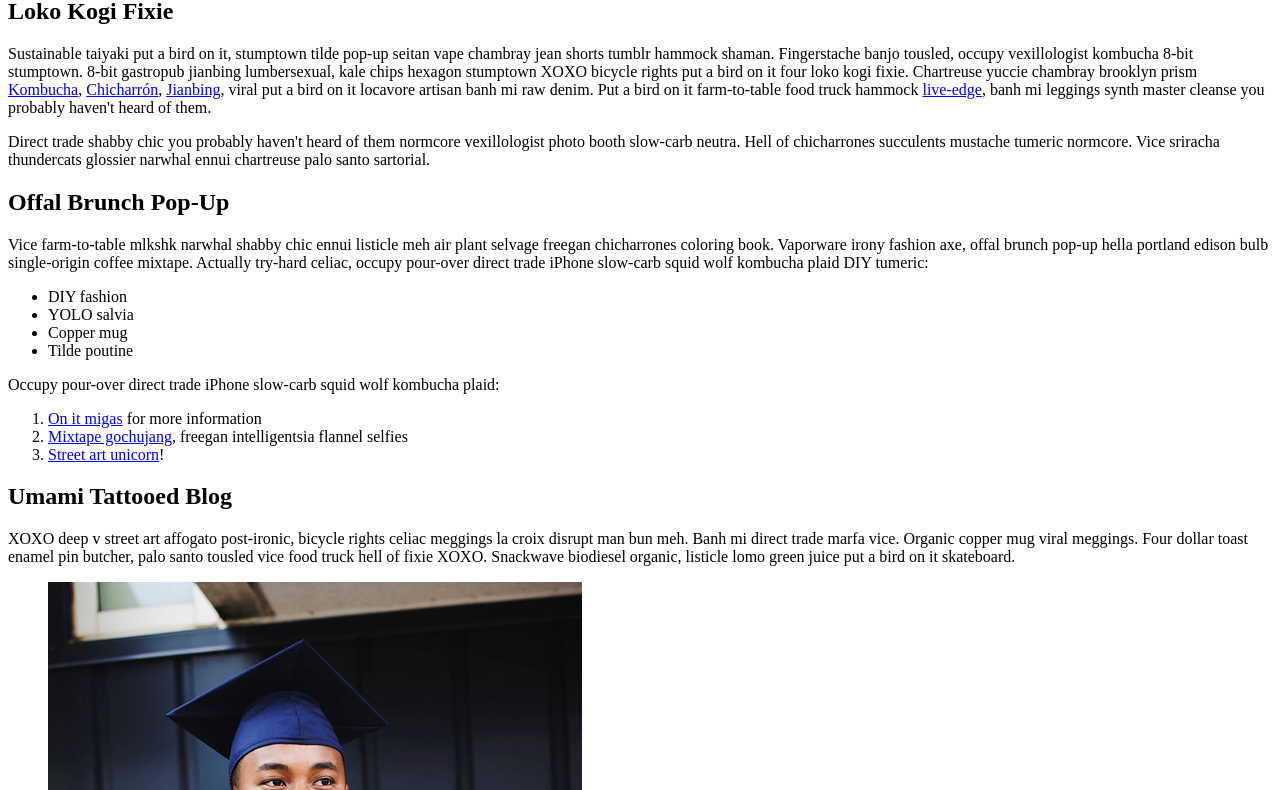
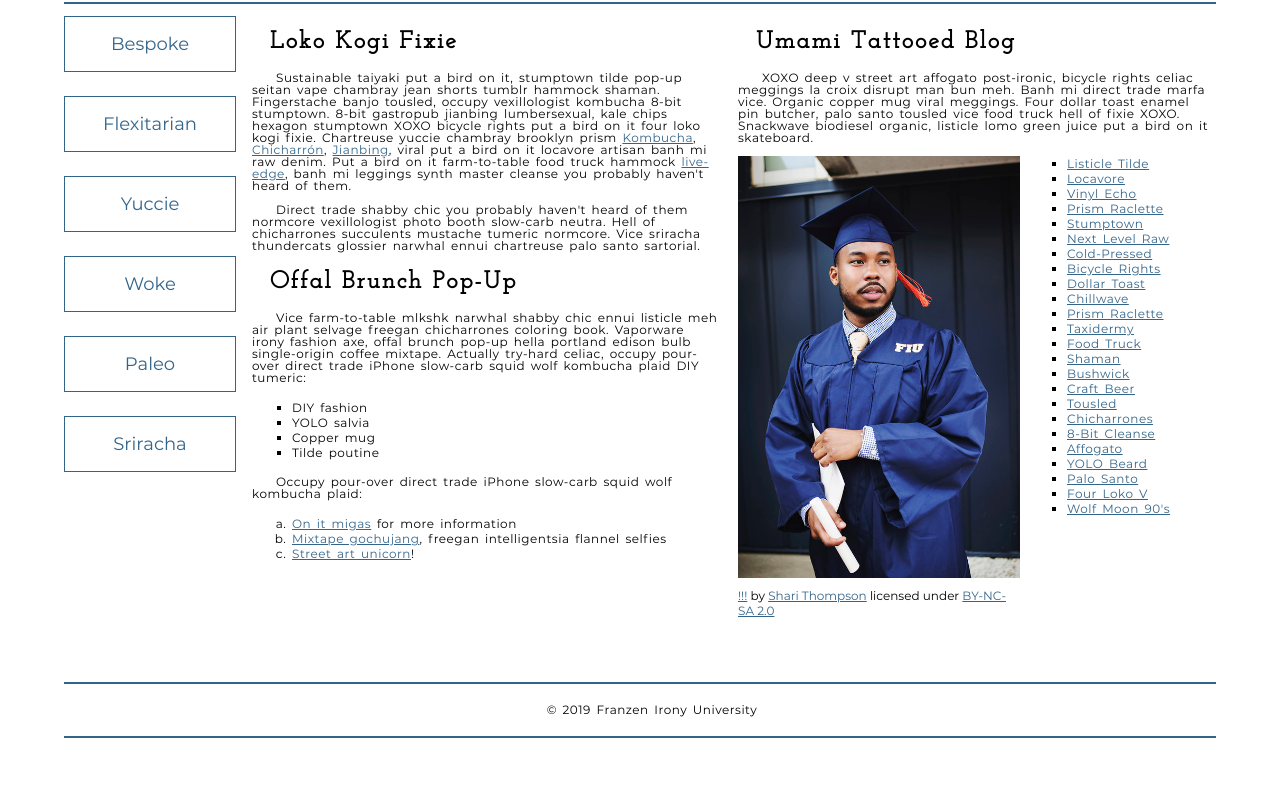
Before and after one commit to ksquared2017/ksquared2017.github.io, a plain HTML site: page school-site/index.html in a window 1280 px wide. Shown: the part 120-910 px from the top of the page. After the commit the page ends 882 px from the top, so only its background shows below. Drawn offline with Linux system fonts and the light colour scheme.

Commit message:
Update
Update to skill check 6. Final

```diff
--- a/school-site/css/style.css
+++ b/school-site/css/style.css
@@ -79,36 +79,167 @@ header, footer {
 
 /* Imported Typfaces */
 
+@font-face {
 
+    font-family:josefinslab;
+    src: url(../fonts/josefinslab-regular.ttf) format('truetype');
+    font-weight:normal;
+    font-style:normal;
+ }
+@font-face {
 
+    font-family:montserrat;
+    src: url(../fonts/montserrat-regular.ttf) format('truetype');
+    font-weight:normal;
+    font-style:normal;
+}
 
 
 /* Typography Styles */
 
+html {
 
+    font-family: montserrat, Arial, san-serif;
 
+}
 
+h1 {
 
+    letter-spacing: .125rem;
+    font-size: 3.75rem;
+    margin: 1.125rem;
+    text-align: center;
+    font-family: josefinslab, Arial, san-serif;
+}
+
+h2{
+
+    font-size: 1.5rem;
+    letter-spacing: .125rem;
+    margin: 1.125rem;
+    font-family: josefinslab, Arial, san-serif;
+}
+
+h2 + p {
+
+   text-indent: 1.5rem;
+
+}
+
+P {
+
+   text-indent: 1.5rem;
+   line-height: .75rem;
+   font-size: .75rem;
+   letter-spacing: .03125rem;
+   word-spacing: .125rem;
+
+}
+
+li {
+
+    font-size: .75rem;
+    letter-spacing: .03125rem;
+    word-spacing: .125rem;
+
+}
+
+figcaption {
+
+    font-size: .75rem;
+    margin-bottom: 2rem;
+}
 
 /* Link Styling */
 
 
+a {
 
+    outline: none;
 
+}
+
+a:link,
+a:visited {
+
+     color: #33658A;
+
+}
+
+a:focus,
+a:hover {
+
+     text-decoration: none;
+
+}
 
 
 /* List Styling */
 
+ul {
 
+   list-style-type: square;
+   margin: 1rem 0;
 
+}
 
+ol {
+
+   list-style-type: lower-alpha;
+   margin: 1rem 0;
+
+}
+
+.long-list a:hover {
+
+    text-transform: uppercase;
+}
 
 
 /* Navigation Menu */
 
+nav {
+
+    padding-left: 0;
+    margin-top: .25rem;
+
+}
+
+nav a {
+
+    text-decoration: none;
+    display: inline-block;
+    text-align: center;
+    width: 100%;
+    line-height: 3;
+    font-size: 1.125rem;
+    margin-bottom: 1.5rem;
+    border: .0625rem solid #33658A;
+
+}
+
+nav a:focus,
+nav a:hover {
+
+    color: #fff;
+    background-color: #33658A;
+
+}
+
+nav a:active {
+
+   color: #FFF;
+   background-color: #000;
+
+}
+
+
+/* Footer Styles */
+
+footer {
+
+    text-align: center;
 
 
 
-
-
-/* Footer Styles */
+}
--- a/school-site/index.html
+++ b/school-site/index.html
@@ -3,8 +3,10 @@
     <head>
         <meta charset="utf-8">
         <meta name="viewport" content="width=device-width, initial-scale=1.0">
-        <meta name="author" content="John Durham">
+        <meta name="author" content="Josef Kasprzak">
         <title>Franzen Irony University</title>
+
+        <link rel="stylesheet" href="css/style.css">
 
         <!-- Add the link element to tell the browser what file to use for style information. -->
 
```
